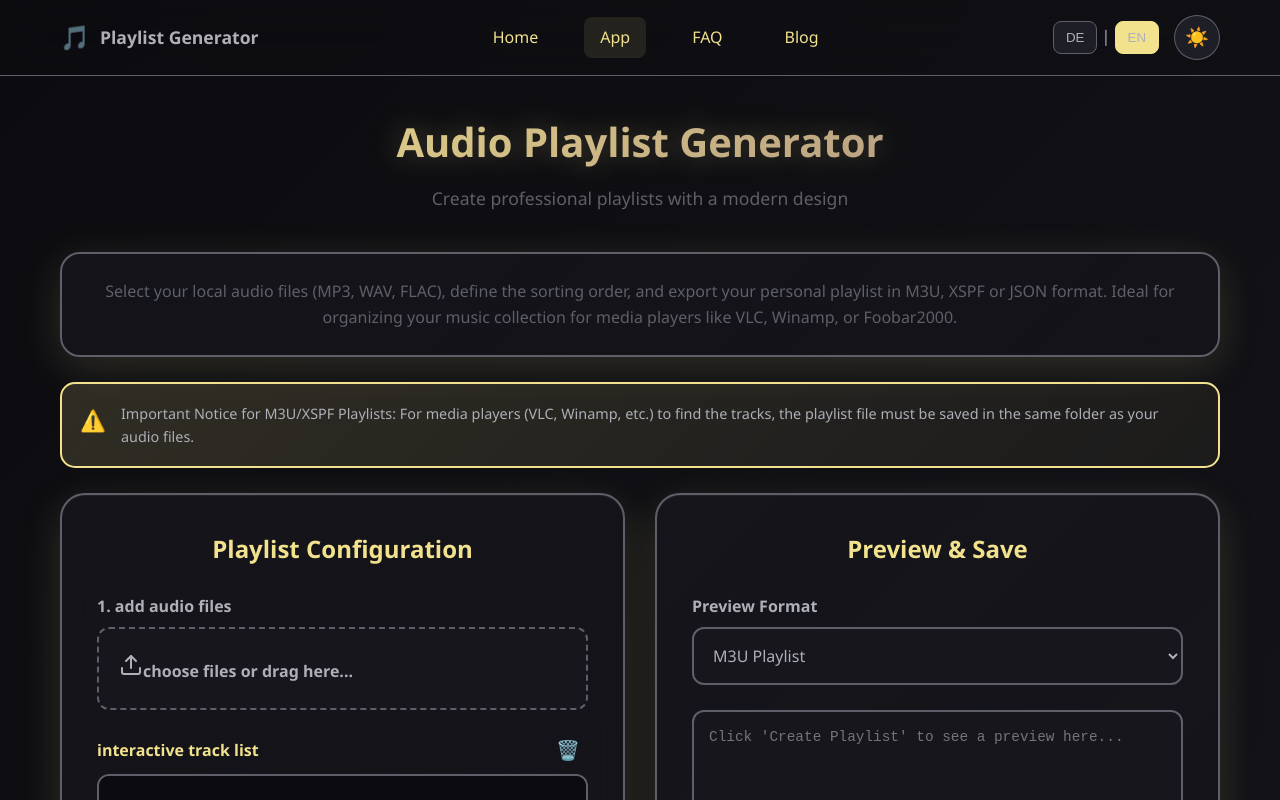
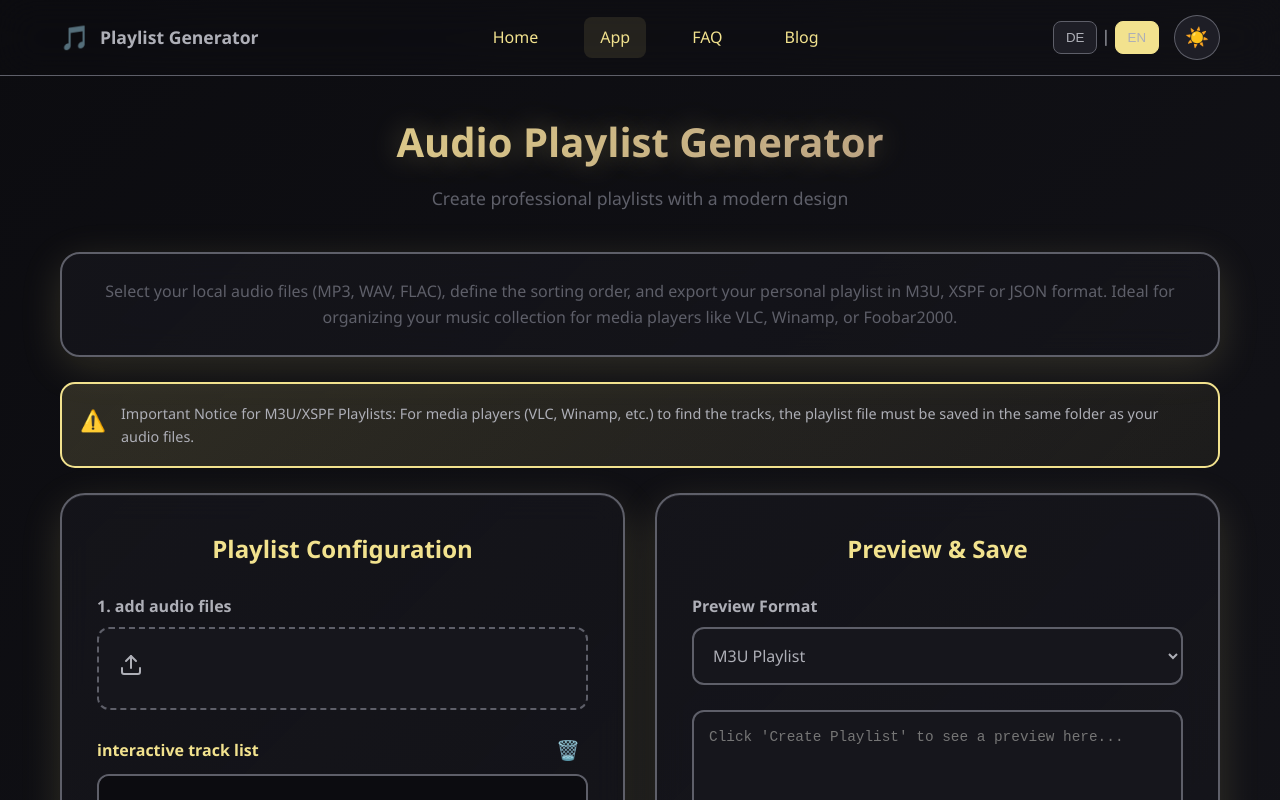
Before and after one commit to KodiniTools/Playlist-Generator, a Vue app: page /app in a window 1280 px wide. Shown: the top 800 px of the page. Built offline with nearby package versions, Linux system fonts and the light colour scheme.

Commit message:
Simplify upload area to show only icon

```diff
--- a/src/components/PlaylistConfig.vue
+++ b/src/components/PlaylistConfig.vue
@@ -28,10 +28,6 @@
                 <polyline points="17 8 12 3 7 8"></polyline>
                 <line x1="12" y1="3" x2="12" y2="15"></line>
               </svg>
-            </span>
-            <span class="upload-text">
-              <template v-if="isDragging">{{ t('drop_files_here') }}</template>
-              <template v-else>{{ files.length > 0 ? files.length + ' ' + t('files_selected') : t('click_to_upload') }}</template>
             </span>
           </label>
         </div>
```
